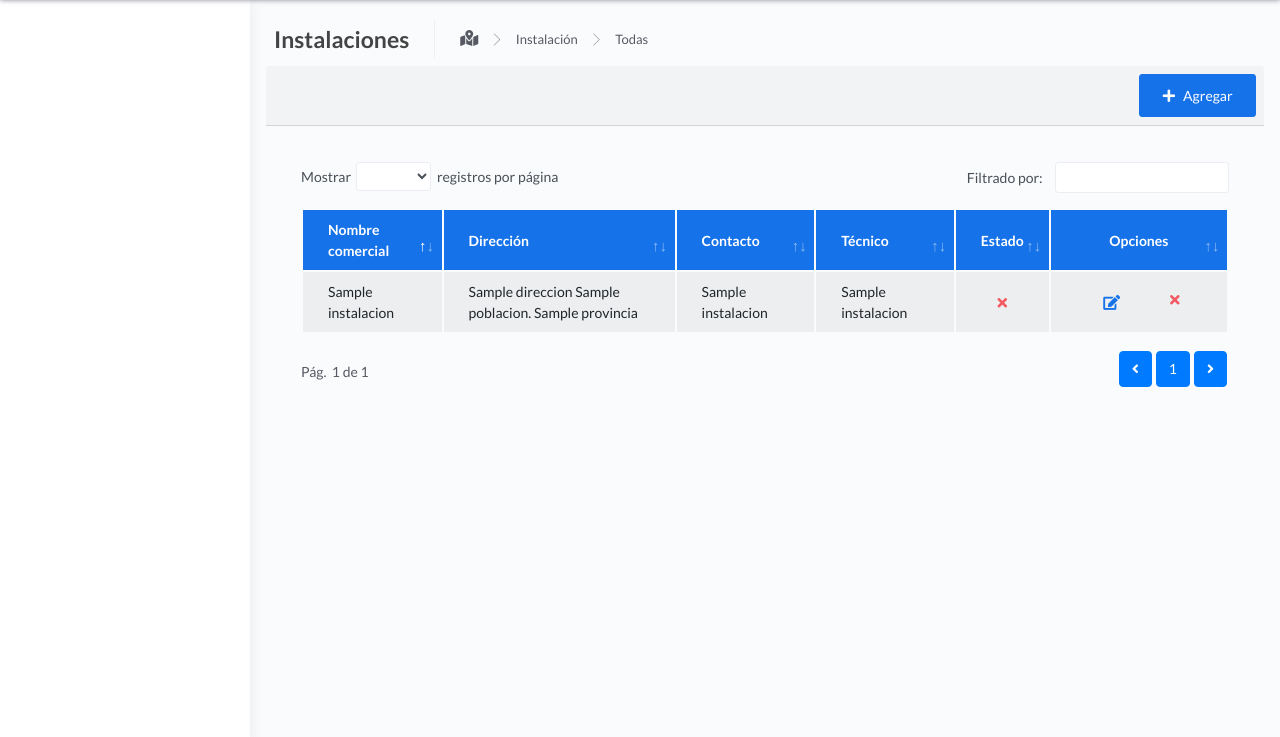
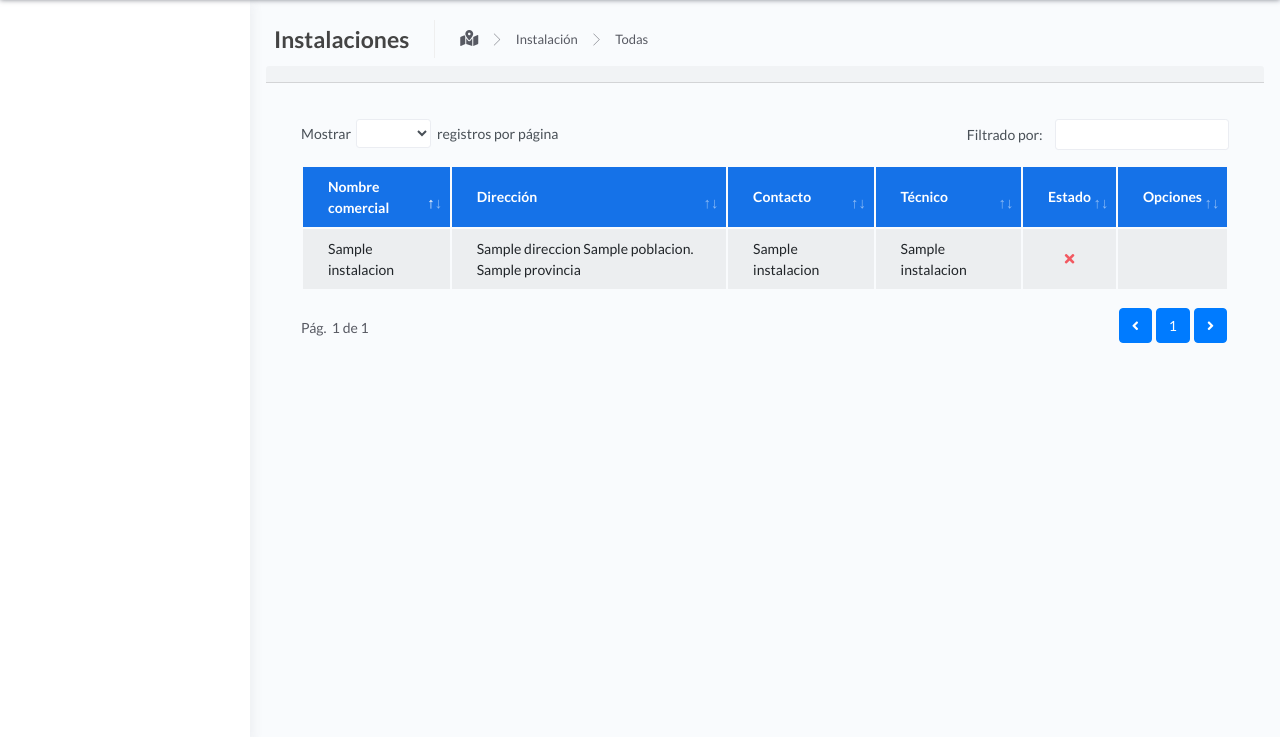
Before and after one commit to joelsegoviacrespo/control_aforo_migrado, a Django app: template core/templates/instalacion/todos.html in a window 1280 px wide. Shown: the part 62-799 px from the top of the page. Run offline with Django 3.2, Linux system fonts and the light colour scheme; the template is opened without the code that fills it: most values are stand-ins (such as "Sample title", 1, 10 or a date in 2020); some libraries are stand-ins or nearby versions.

Commit message:
cambios en los permisos de los modulos

```diff
--- a/core/templates/aforoInfo/todos.html
+++ b/core/templates/aforoInfo/todos.html
@@ -52,9 +52,7 @@
                     <th>Zona</th>
                     <th>Descripción</th>
                     <th>Estado</th>
-                    {% if perms.camaras.Can_change_camaras %}
                     <th class="text-center">Opciones</th>
-                    {% endif %}
                 </tr>
                 </thead>
                 <tbody>
--- a/core/templates/camara_zona/todos.html
+++ b/core/templates/camara_zona/todos.html
@@ -52,9 +52,7 @@
                     <th>Zona</th>
                     <th>Descripción</th>
                     <th>Estado</th>
-                    {% if perms.camara_zona.Can_change_camara_zona %}
                     <th class="text-center">Opciones</th>
-                    {% endif %}
                 </tr>
                 </thead>
                 <tbody>
--- a/core/templates/instalacion/todos.html
+++ b/core/templates/instalacion/todos.html
@@ -32,20 +32,21 @@
     <div class="card-header m-0 p-2">
         <div class="d-flex align-items-center">
             <h4 class="card-title"></h4>
-            <a href="/instalacion/" role="button"
-               class="btn btn-primary ml-auto">
+            {% if perms.instalacion.Can_add_instalacion %}
+            <a href="/instalacion/" role="button" >
+               <div class="btn btn-primary ml-auto">
                 <i class="fa fa-plus mr-2" title="Agregar"></i>Agregar
+               </div>
             </a>
+            {% endif %}
         </div>
     </div>
     <div class="card-body">
         <div class="table-responsive m-0 p-0 py-3 w-100">
-            <!--table id="add-row" class="display table table-striped table-hover table-bordered table-head-bg-primary table-bordered-bd-primary"-->
             <div class="table-responsive w-100 m-0 p-0 pb-3">
                 <table id="add-row" class="display table table-striped table-hover table-head-bg-primary ">
                     <thead>
                     <tr>
-
                         <th>Nombre comercial</th>
                         <th>Dirección</th>
                         <th>Contacto</th>
@@ -61,18 +62,27 @@
                             <td>{{ instalacion.direccion }} {{ instalacion.poblacion }}. {{ instalacion.provincia }}</td>
                             <td>{{ instalacion.contacto_nombre }}</td>
                             <td>{{ instalacion.tecnico_nombre }}</td>
-                            <td class="text-center">{% if instalacion.instalacion_estado %}<i class="fa fa-check-square text-success"></i>{% else %}<i class="fa fa-times text-danger"></i>{% endif %}</td>
+                            <td class="text-center">
+                                {% if instalacion.instalacion_estado %}<i class="fa fa-check-square text-success"></i>
+                                {% else %}<i class="fa fa-times text-danger"></i>
+                                {% endif %}
+                            </td>
                             <td>
                                 <div class="form-button-action">
-                                    <a href="/instalacion/editar/{{ instalacion.id }}" role="button"
-                                       class="btn btn-link btn-primary btn-lg">
-                                        <span class="fa fa-edit" title="Editar"></span>
-                                    </a>
-
-                                    <a href="/instalacion/eliminar/{{ instalacion.id }}" role="button"
-                                       class="btn btn-link btn-danger">
-                                        <span class="fa fa-times" title="Eliminar"></span>
-                                    </a>
+                                    {% if perms.instalacion.Can_change_instalacion %}
+                                     <a href="/instalacion/editar/{{ instalacion.id }}" role="button">
+                                        <div class="btn btn-link btn-primary btn-sm">
+                                         <span class="fa fa-edit" title="Editar"></span>
+                                        </div>
+                                     </a>
+                                    {% endif %}
+                                    {% if perms.instalacion.Can_delete_instalacion %}
+                                     <a href="/instalacion/eliminar/{{ instalacion.id }}" role="button">
+                                        <div class="btn btn-link btn-danger btn-sm">
+                                         <span class="fa fa-times" title="Eliminar"></span>
+                                        </div>
+                                     </a>
+                                    {% endif %}
 
                                 </div>
                             </td>
--- a/core/templates/monitor/todos.html
+++ b/core/templates/monitor/todos.html
@@ -54,9 +54,7 @@
                     <th>Zona</th>
                     <th>Descripción</th>
                     <th>Estado</th>
-                    {% if perms.monitor.Can_change_monitor %}
                     <th class="text-center">Opciones</th>
-                    {% endif %}
                 </tr>
                 </thead>
                 <tbody>
```
Also changed, not shown: core/templates/cliente/todos.html (+4 -6 lines).
